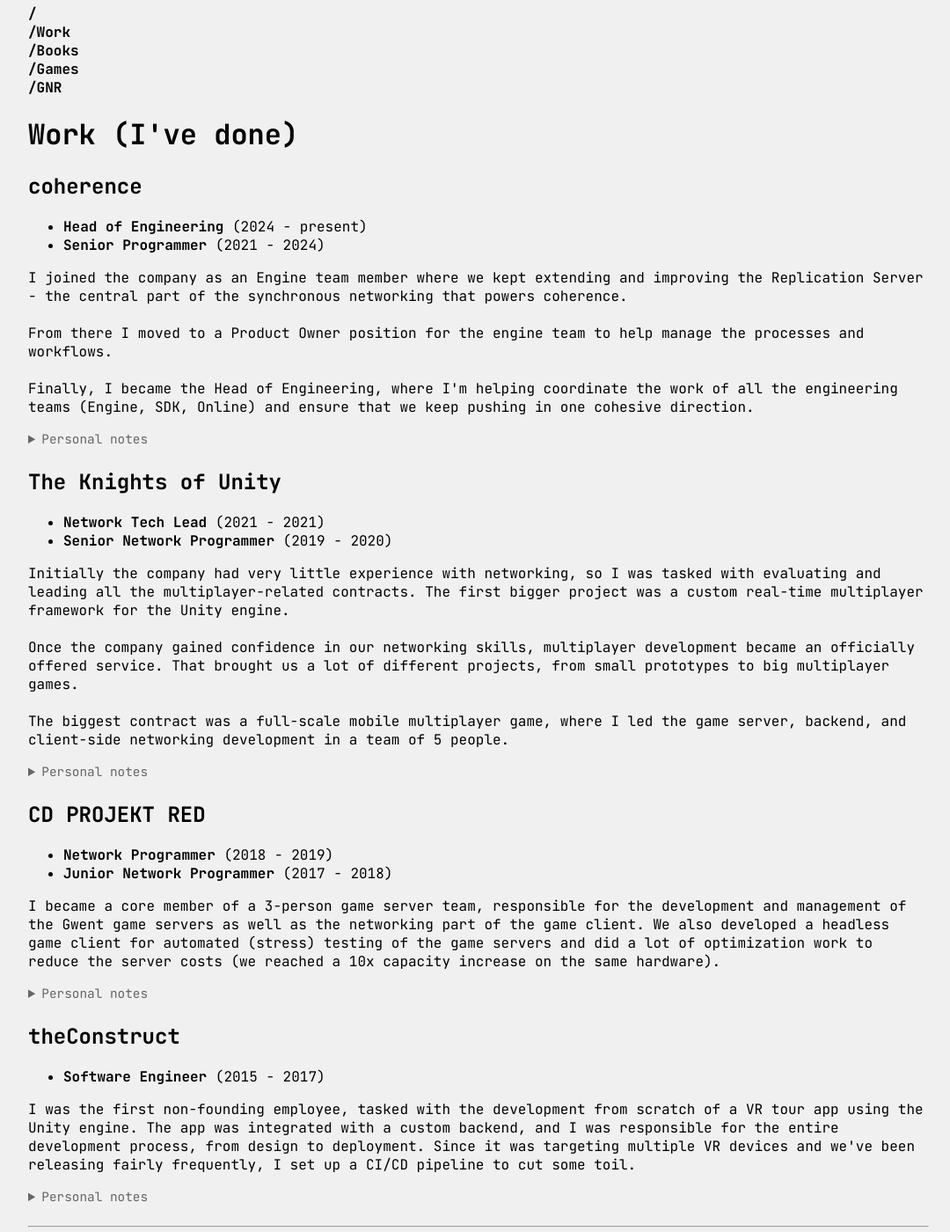
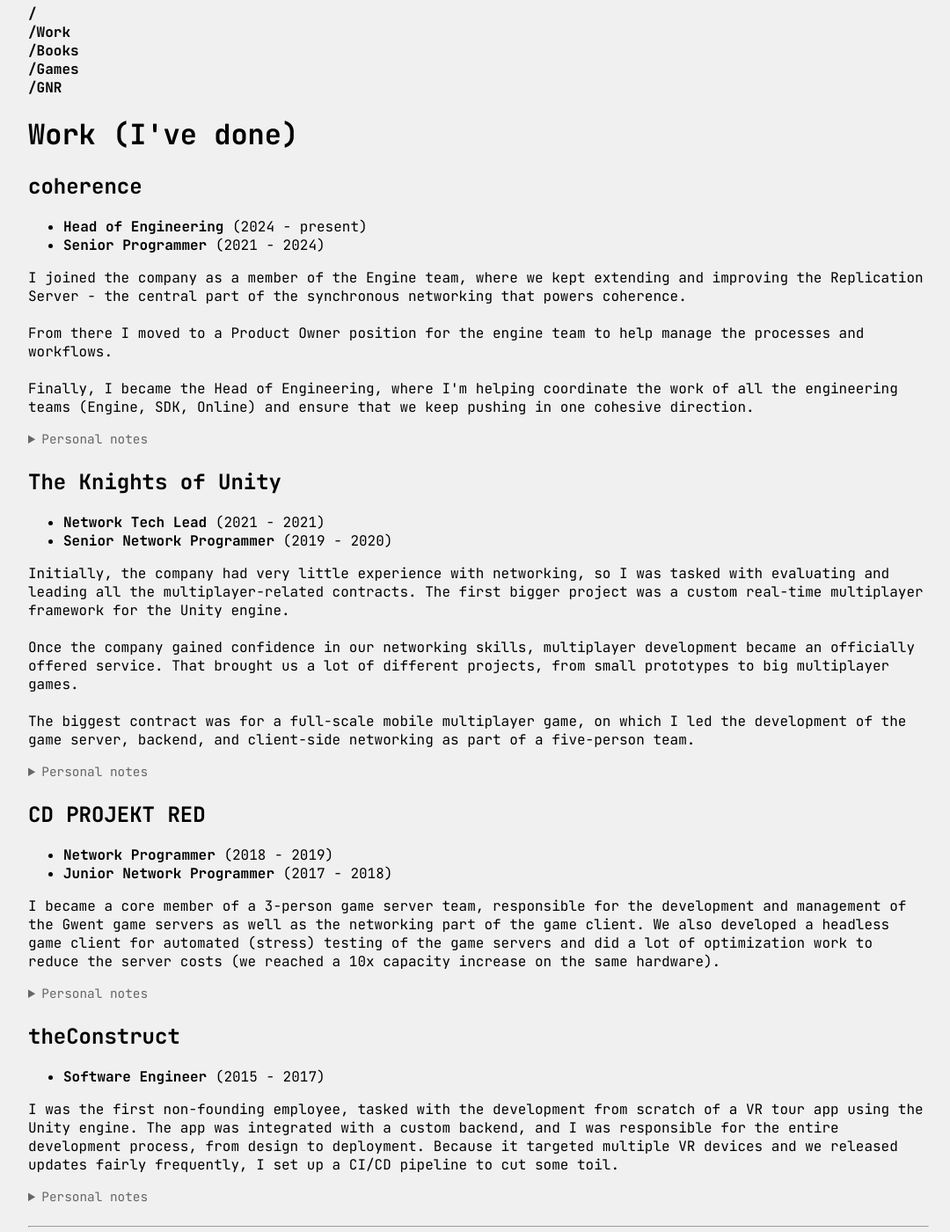
Before and after one commit to radwan92/radwan92.github.io, a Jekyll site: the page built from work.html, in a window 1280 px wide and 1400 px high. Shown: the whole window at 88% size, without its empty margins (96-1176 px from the left). Built offline with Jekyll 4.4.1, drawn with Linux system fonts in a browser that asks for light colours.

Commit message:
fix: grammar

```diff
--- a/_data/work.yml
+++ b/_data/work.yml
@@ -8,13 +8,13 @@
       from: 2021
       to: 2024
   description: |
-    I joined the company as an Engine team member where we kept extending and improving the Replication Server - the central part of the synchronous networking that powers coherence.
+    I joined the company as a member of the Engine team, where we kept extending and improving the Replication Server - the central part of the synchronous networking that powers coherence.
 
     From there I moved to a Product Owner position for the engine team to help manage the processes and workflows.
 
     Finally, I became the Head of Engineering, where I'm helping coordinate the work of all the engineering teams (Engine, SDK, Online) and ensure that we keep pushing in one cohesive direction.
   notes: |
-    It is the best team and the best culture I've ever worked with, at a level that I didn't even know was possible.
+    It is the best team I've ever worked with, with the best culture I've ever experienced at a level that I didn't even know was possible.
 
     Here I've learned that it is possible to build such a resilient team (fully remote!) that even if we removed half of the team, the remaining half would still be able to operate without any disruptions.
 
@@ -29,15 +29,15 @@
       from: 2019
       to: 2020
   description: |
-    Initially the company had very little experience with networking, so I was tasked with evaluating and leading all the multiplayer-related contracts. The first bigger project was a custom real-time multiplayer framework for the Unity engine.
+    Initially, the company had very little experience with networking, so I was tasked with evaluating and leading all the multiplayer-related contracts. The first bigger project was a custom real-time multiplayer framework for the Unity engine.
 
     Once the company gained confidence in our networking skills, multiplayer development became an officially offered service. That brought us a lot of different projects, from small prototypes to big multiplayer games.
 
-    The biggest contract was a full-scale mobile multiplayer game, where I led the game server, backend, and client-side networking development in a team of 5 people.
+    The biggest contract was for a full-scale mobile multiplayer game, on which I led the development of the game server, backend, and client-side networking as part of a five-person team.
   notes: |
     Very fun times! Since Knights of Unity operates like a "game development software house", I had a chance to dive into the internals of many already released games coming from our clients, both single-player and multiplayer. FPS, RTS, RPG, Action, sync, async, PC, console, you name it.
 
-    The mobile multiplayer game was instrumental in my growth as a network programmer and as a leader. I had to learn everything about project design and estimation, how to lead a team, how to communicate with the client, backend development, databases, containerization, orchestration, cloud deployment, and everything else that comes with a full-scale multiplayer game development. To this date I'm not quite sure how we pulled that off, but we've managed to deliver everything on time according to our one-year upfront estimates.
+    The mobile multiplayer game was instrumental in my growth as a network programmer and as a leader. I had to learn about project design and estimation, team leadership, client communication, backend development, databases, containerization, orchestration, cloud deployment, and everything else that comes with developing a full-scale multiplayer game. To this day, I'm not quite sure how we pulled that off, but we managed to deliver everything on time according to our one-year upfront estimates.
 - name: CD PROJEKT RED
   link: https://www.cdprojektred.com
   positions:
@@ -50,13 +50,13 @@
   description: |
     I became a core member of a 3-person game server team, responsible for the development and management of the Gwent game servers as well as the networking part of the game client. We also developed a headless game client for automated (stress) testing of the game servers and did a lot of optimization work to reduce the server costs (we reached a 10x capacity increase on the same hardware).
   notes: |
-    It's a pure coincidence that I ended up working on the server team. I applied for a "tech team" position. However, during the interview they realized that I have a big interest in game networking as well as some solid knowledge in that area. Since network programmers are a rare breed, they pulled the server team lead into the interview, and I was offered a position on the team.
+    It's a pure coincidence that I ended up working on the server team. I applied for a "tech team" position. However, during the interview they realized that I had a big interest in game networking as well as some solid knowledge in that area. Since network programmers are a rare breed, they pulled the server team lead into the interview, and I was offered a position on the team.
 
-    This is where I learned how to write production-quality code, how to work in a team (small and big), and how all the different teams collaborate to make a game. Luckily again, I had a great mentor (thanks Dan!) who taught me a lot about game networking, server architecture and gave me a lot of space to grow.
+    This is where I learned how to write production-quality code, how to work in teams, both small and large, and how all the different teams collaborate to make a game. Luckily again, I had a great mentor (thanks Dan!) who taught me a lot about game networking, server architecture and gave me a lot of space to grow.
 
     It was also my first experience with "raw" server management, so I learned the ropes of Linux server administration.
 
-    One vivid memory I have from that time is when my job was to implement the shop system for the game client. This was just when I finished reading a bunch of books on "best software architecture practices". Super high on OOP, SOLID principles and design patterns, I completely overengineered the shop system. It was solid, extensible, and tested, but huge overkill and probably hell to maintain. I'm glad that I'm long past that phase of my career.
+    One vivid memory I have from that time is when my job was to implement the shop system for the game client. This was just after I had finished reading a bunch of books on "best software architecture practices". Super high on OOP, SOLID principles and design patterns, I completely overengineered the shop system. It was solid, extensible, and tested, but huge overkill and probably hell to maintain. I'm glad that I'm long past that phase of my career.
 - name: theConstruct
   link: https://www.theconstruct.io
   positions:
@@ -64,8 +64,8 @@
       from: 2015
       to: 2017
   description: |
-    I was the first non-founding employee, tasked with the development from scratch of a VR tour app using the Unity engine. The app was integrated with a custom backend, and I was responsible for the entire development process, from design to deployment. Since it was targeting multiple VR devices and we've been releasing fairly frequently, I set up a CI/CD pipeline to cut some toil.
+    I was the first non-founding employee, tasked with the development from scratch of a VR tour app using the Unity engine. The app was integrated with a custom backend, and I was responsible for the entire development process, from design to deployment. Because it targeted multiple VR devices and we released updates fairly frequently, I set up a CI/CD pipeline to cut some toil.
   notes: |
     It was my first job as a software engineer and my first experience with a startup. What a ride! I learned a lot about app development, had a chance to participate in two startup bootcamps (in the Netherlands and in the US), and learned a little bit about the business side of things.
 
-    I was given a lot of both responsibility and freedom, and was also lucky enough to have a pretty good mentor, who taught me a lot about software engineering and recommended some key books that set me on a good path to becoming a solid engineer (thanks Dominik!).
+    I was given a great deal of both responsibility and freedom, and was also lucky enough to have a pretty good mentor, who taught me a lot about software engineering and recommended some key books that set me on a good path to becoming a solid engineer (thanks Dominik!).
```
